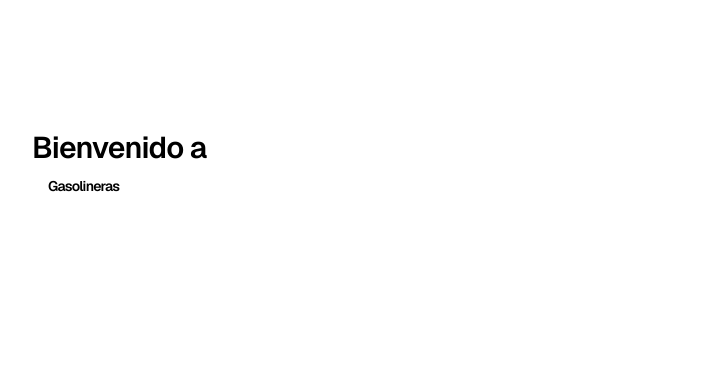
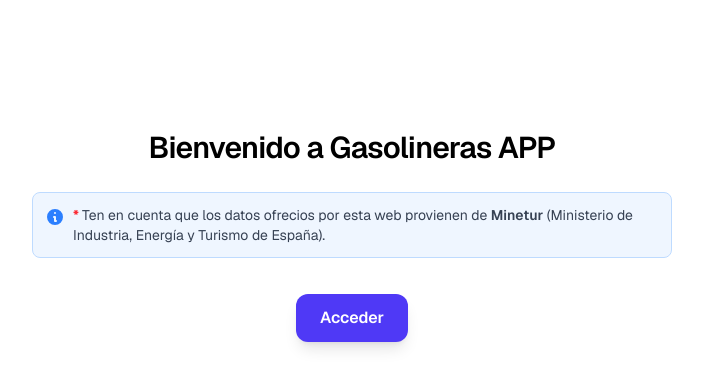
Before and after one commit to Javisopes/my-gasolineras, a Next.js app: page / in a window 1280 px wide. Shown: the top 386 px of the page, without its empty margins (288-991 px from the left). Built offline with nearby package versions, Linux system fonts and the light colour scheme.

Commit message:
change: Cambio de advertencia minetur a pagina inicio, y enlace más visible

```diff
--- a/app/gasolinera/page.tsx
+++ b/app/gasolinera/page.tsx
@@ -81,18 +81,8 @@ export default function GasolineraPage() {
     }, [filtros,recargarTriggerProvincia]);
 
   return (
-    <div className="max-w-4xl mx-auto p-6 bg-color min-h-screen texto-color ">
-      <h1 className="text-2xl font-bold mb-2">Gasolineras</h1>
-
-      <div className="flex items-start gap-2 bg-blue-50 border border-blue-200 text-gray-700 p-3 rounded-lg mb-3 text-sm">
-        <svg className="w-5 h-5 text-blue-500 flex-shrink-0 mt-0.5" fill="currentColor" viewBox="0 0 20 20">
-          <path fillRule="evenodd" d="M18 10a8 8 0 11-16 0 8 8 0 0116 0zm-7-4a1 1 0 11-2 0 1 1 0 012 0zM9 9a1 1 0 000 2v3a1 1 0 001 1h1a1 1 0 100-2v-3a1 1 0 00-1-1H9z" clipRule="evenodd" />
-        </svg>
-        <p>
-          <span className="text-red-500 font-bold">*</span> Toda la información de la web proviene de{" "}
-          <span className="font-semibold">Minetur</span> (Ministerio de Industria, Energía y Turismo de España)
-        </p>
-      </div>
+    <div className="w-4xl mx-auto p-6 bg-color min-h-screen texto-color ">
+      <h1 className="text-2xl font-bold mb-2">Gasolineras APP</h1>
 
       <ComboboxProvincia
         provincias={provincias}
--- a/app/page.tsx
+++ b/app/page.tsx
@@ -4,12 +4,41 @@ export default function Home() {
   return (
     <div className="flex flex-col flex-1 items-center justify-center bg-zinc-50 font-sans dark:bg-black">
       <main className="flex flex-1 w-full max-w-3xl flex-col items-center justify-between py-32 px-16 bg-white dark:bg-black sm:items-start">
-        <div className="flex flex-col items-center gap-6 text-center sm:items-start sm:text-left">
-          <h1 className="max-w-xs text-3xl font-semibold leading-10 tracking-tight text-black dark:text-zinc-50">
-            Bienvenido a <a href="./gasolinera" className="block px-4 py-2 text-sm hover:text-[var(--color-primary)]">Gasolineras</a>
+        <div className="flex flex-col items-center gap-6 text-center sm:items-center sm:text-left">
+          <h1 className="text-3xl font-semibold leading-10 tracking-tight text-black dark:text-zinc-50">
+            Bienvenido a Gasolineras APP
           </h1>
+          <div className="flex items-start gap-2 bg-blue-50 border border-blue-200 text-gray-700 p-3 rounded-lg mb-3 text-sm">
+            <svg className="w-5 h-5 text-blue-500 flex-shrink-0 mt-0.5" fill="currentColor" viewBox="0 0 20 20">
+              <path fillRule="evenodd" d="M18 10a8 8 0 11-16 0 8 8 0 0116 0zm-7-4a1 1 0 11-2 0 1 1 0 012 0zM9 9a1 1 0 000 2v3a1 1 0 001 1h1a1 1 0 100-2v-3a1 1 0 00-1-1H9z" clipRule="evenodd" />
+            </svg>
+            <p>
+              <span className="text-red-500 font-bold">* </span>Ten en cuenta que los datos ofrecios por esta web provienen de{" "}
+              <span className="font-semibold">Minetur</span> (Ministerio de Industria, Energía y Turismo de España).
+            </p>
+          </div>
+          <InicioButton/>
         </div>
       </main>
     </div>
   );
 }
+
+function InicioButton() {
+  return (
+      <a
+      href="./gasolinera"
+      className="
+        rounded-xl bg-indigo-600 px-6 py-3
+        font-semibold text-white shadow-lg
+        transition-all duration-300
+        hover:scale-105 hover:bg-indigo-700
+        active:scale-95
+        focus:outline-none focus:ring-4
+        focus:ring-indigo-300
+      "
+    >
+      Acceder
+    </a>
+  );
+}
```
